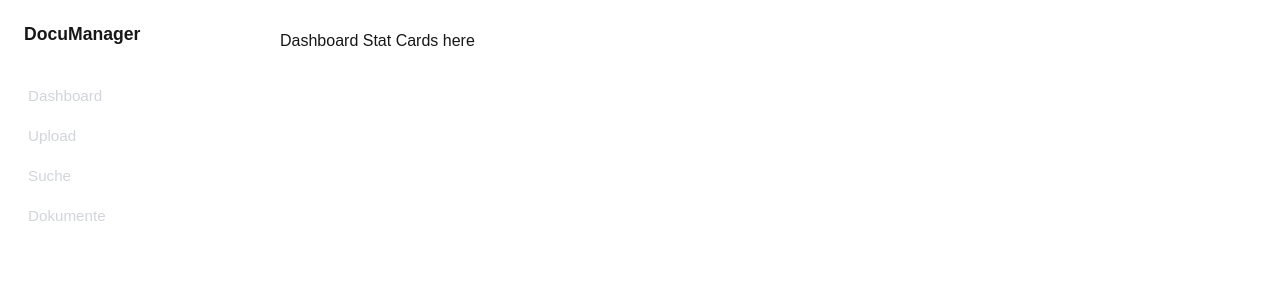
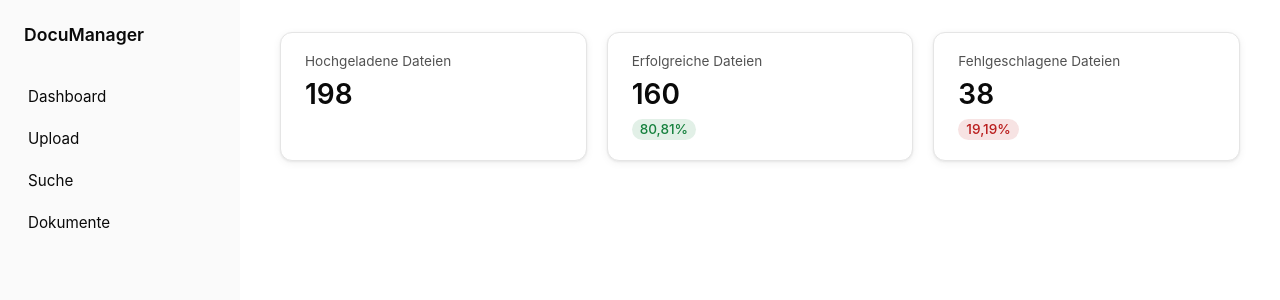
Before and after one commit to deadstx/SWEN_3, a Next.js app in the folder swen3-frontend/: page / in a window 1280 px wide. Shown: the top 300 px of the page. Built offline with nearby package versions, Linux system fonts and the light colour scheme.

Commit message:
Implemented Dynamic Styling in Globals.css + Implemented DashboardStatCards

```diff
--- a/swen3-frontend/src/app/globals.css
+++ b/swen3-frontend/src/app/globals.css
@@ -1,12 +1,51 @@
 :root {
+  /* Basis */
   --background: #ffffff;
   --foreground: #171717;
+  --text-primary: #0a0a0a;
+  --text-secondary: #525252;
+  --muted: #f5f5f5;
+  --border: #e5e5e5;
+
+  /* Sidebar */
+  --sidebar-background: #fafafa;
+  --sidebar-foreground: #171717;
+  --sidebar-border: #e5e5e5;
+
+  /* Akzent */
+  --accent: #3b82f6;
+  --accent-foreground: #ffffff;
+
+  /* Effekte */
+  --shadow-color: 220 3% 15%;
+  --shadow: 0 1px 2px hsl(var(--shadow-color) / 0.08),
+  0 2px 8px hsl(var(--shadow-color) / 0.06);
+  --radius: 12px;
 }
 
 @media (prefers-color-scheme: dark) {
   :root {
-    --background: #333333;
-    --foreground: #ffffff;
+    --background: #0a0a0a;
+    --foreground: #ededed;
+    --text-primary: #fafafa;
+    --text-secondary: #a3a3a3;
+    --muted: #171717;
+    --border: #262626;
+
+    --sidebar-background: #111111;
+    --sidebar-foreground: #ededed;
+    --sidebar-border: #262626;
+
+    --accent: #60a5fa;
+    --accent-foreground: #0a0a0a;
+
+    --shadow-color: 0 0% 0%;
+    --shadow: 0 1px 2px hsl(var(--shadow-color) / 0.4),
+    0 4px 12px hsl(var(--shadow-color) / 0.3);
+  }
+
+  html {
+    color-scheme: dark;
   }
 }
 
@@ -26,9 +65,11 @@ body {
   flex-direction: column;
   color: var(--foreground);
   background: var(--background);
-  font-family: Arial, Helvetica, sans-serif;
+  font-family: -apple-system, BlinkMacSystemFont, "Inter", "Segoe UI",
+  Helvetica, Arial, sans-serif;
   -webkit-font-smoothing: antialiased;
   -moz-osx-font-smoothing: grayscale;
+  transition: background-color 0.25s ease, color 0.25s ease;
 }
 
 * {
@@ -42,8 +83,21 @@ a {
   text-decoration: none;
 }
 
-@media (prefers-color-scheme: dark) {
-  html {
-    color-scheme: dark;
-  }
+
+.text-muted {
+  color: var(--text-secondary);
 }
+
+.btn-accent {
+  background: var(--accent);
+  color: var(--accent-foreground);
+  border-radius: var(--radius);
+  border: none;
+  padding: 0.5rem 1rem;
+  cursor: pointer;
+  transition: opacity 0.2s ease;
+}
+
+.btn-accent:hover {
+  opacity: 0.9;
+}
--- a/swen3-frontend/src/components/dashboard/DashboardStatCards.tsx
+++ b/swen3-frontend/src/components/dashboard/DashboardStatCards.tsx
@@ -1,9 +1,36 @@
-
 import "@/styling/dashboard/DashboardStatCards.css";
 
+const mockStats = [
+    {
+        label: "Hochgeladene Dateien",
+        value: "198",
+    },
+    {
+        label: "Erfolgreiche Dateien",
+        value: "160",
+        change: "80,81%",
+        trend: "up",
+    },
+    {
+        label: "Fehlgeschlagene Dateien",
+        value: "38",
+        change: "19,19%",
+        trend: "down",
+    },
+];
 
 export default function DashboardStatCards() {
     return (
-        <div>Dashboard Stat Cards here</div>
+        <div className="stat-cards">
+            {mockStats.map((stat) => (
+                <div className="stat-card" key={stat.label}>
+                    <span className="stat-card__label">{stat.label}</span>
+                    <span className="stat-card__value">{stat.value}</span>
+                    <span className={`stat-card__change stat-card__change--${stat.trend}`}>
+                        {stat.change}
+                    </span>
+                </div>
+            ))}
+        </div>
     );
 }
--- a/swen3-frontend/src/styling/dashboard/DashboardStatCards.css
+++ b/swen3-frontend/src/styling/dashboard/DashboardStatCards.css
@@ -0,0 +1,52 @@
+.stat-cards {
+    display: grid;
+    grid-template-columns: repeat(3, 1fr);
+    gap: 1.25rem;
+}
+
+.stat-card {
+    display: flex;
+    flex-direction: column;
+    gap: 0.5rem;
+    background-color: var(--background);
+    color: var(--text-primary);
+    border: 1px solid var(--border);
+    border-radius: var(--radius);
+    box-shadow: var(--shadow);
+    padding: 1.25rem 1.5rem;
+}
+
+.stat-card__label {
+    font-size: 0.85rem;
+    color: var(--text-secondary);
+}
+
+.stat-card__value {
+    font-size: 1.75rem;
+    font-weight: 600;
+    color: var(--text-primary);
+}
+
+.stat-card__change {
+    font-size: 0.85rem;
+    font-weight: 500;
+    width: fit-content;
+    padding: 0.15rem 0.5rem;
+    border-radius: 999px;
+}
+
+.stat-card__change--up {
+    color: #15803d;
+    background-color: rgba(21, 128, 61, 0.12);
+}
+
+.stat-card__change--down {
+    color: #b91c1c;
+    background-color: rgba(185, 28, 28, 0.12);
+}
+
+@media (max-width: 768px) {
+    .stat-cards {
+        grid-template-columns: 1fr;
+    }
+}
--- a/swen3-frontend/src/styling/layout/MainLayout.css
+++ b/swen3-frontend/src/styling/layout/MainLayout.css
@@ -1,6 +1,8 @@
 .main-layout {
     display: flex;
     min-height: 100vh;
+    background-color: var(--background);
+    color: var(--text-primary);
 }
 
 .main-layout__content {
@@ -9,4 +11,6 @@
     box-sizing: border-box;
     max-width: 100%;
     overflow-x: auto;
+    background-color: var(--background);
+    color: var(--text-primary);
 }
--- a/swen3-frontend/src/styling/layout/Sidebar.css
+++ b/swen3-frontend/src/styling/layout/Sidebar.css
@@ -5,7 +5,7 @@
     top: 0;
     display: flex;
     flex-direction: column;
-    background-color: var(--background);
+    background-color: var(--sidebar-background);
     color: var(--text-primary);
     padding: 1.5rem 1rem;
     box-sizing: border-box;
@@ -16,6 +16,7 @@
     font-weight: 600;
     margin-bottom: 2rem;
     padding: 0 0.5rem;
+    color: var(--text-primary);
 }
 
 .sidebar__nav {
@@ -25,7 +26,7 @@
 }
 
 .sidebar__link {
-    color: #d1d5db;
+    color: var(--text-primary);
     text-decoration: none;
     padding: 0.6rem 0.75rem;
     border-radius: 6px;
@@ -34,6 +35,6 @@
 }
 
 .sidebar__link:hover {
-    background-color: #1f2937;
-    color: #ffffff;
+    background-color: var(--background);
+    color: var(--text-primary);
 }
```
